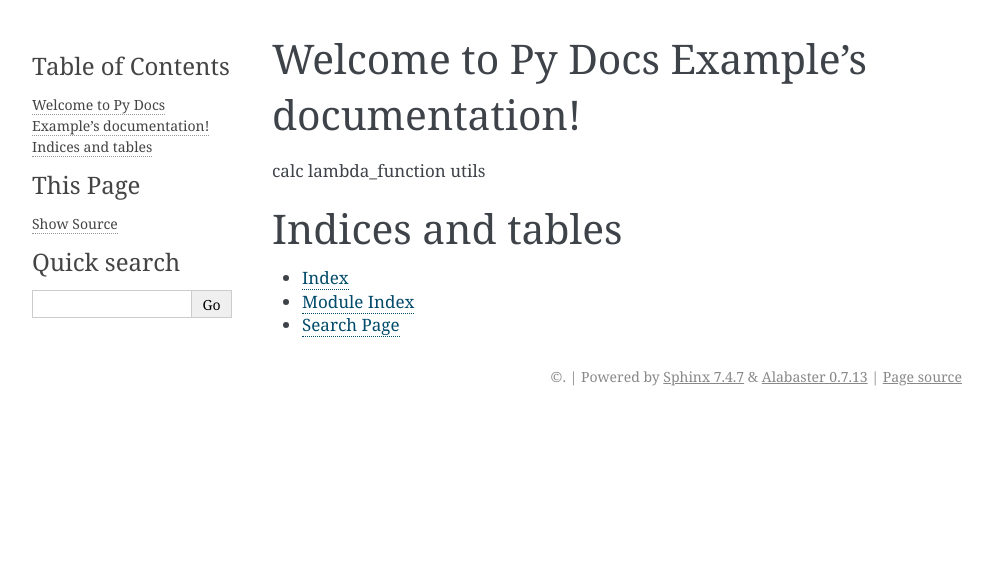
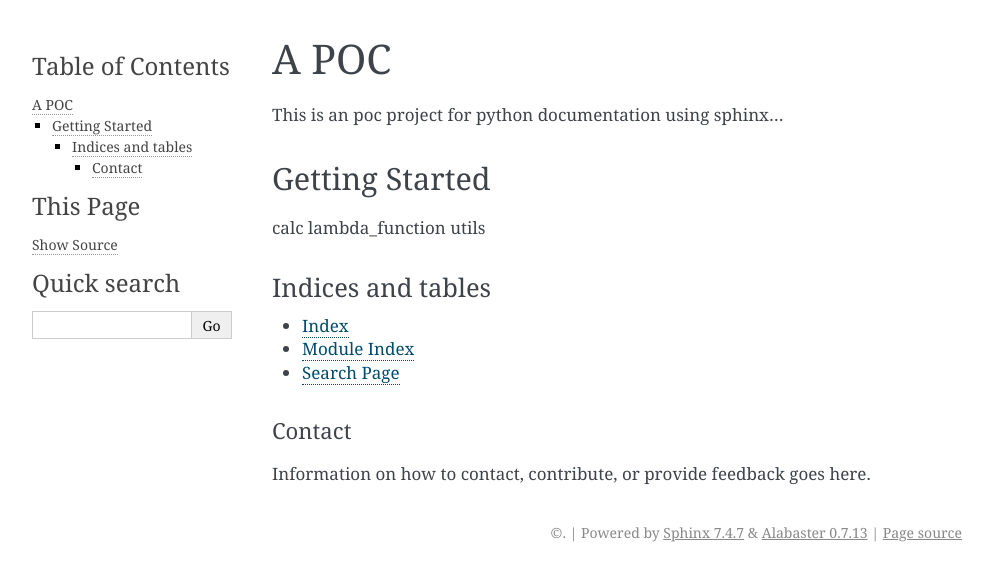
Before and after one commit to paramraghavan/py_docs_example, a Sphinx documentation site: the page built from docs/index.rst, in a window 1280 px wide. Shown: the top 581 px of the page, without its empty margins (148-1140 px from the left). Built offline with Sphinx 7.4.7, drawn with Linux system fonts in a browser that asks for light colours.

Commit message:
Updated index.rst

```diff
--- a/docs/index.rst
+++ b/docs/index.rst
@@ -1,7 +1,13 @@
 .. Py Docs Example documentation master file
 
-Welcome to Py Docs Example's documentation!
 ============================================
+A POC
+============================================
+
+This is an poc project for python documentation using sphinx...
+
+Getting Started
+_______________
 
 .. toctree::
    :maxdepth: 2
@@ -18,3 +24,8 @@ Indices and tables
 * :ref:`genindex`
 * :ref:`modindex`
 * :ref:`search`
+
+Contact
+-------
+
+Information on how to contact, contribute, or provide feedback goes here.
```
